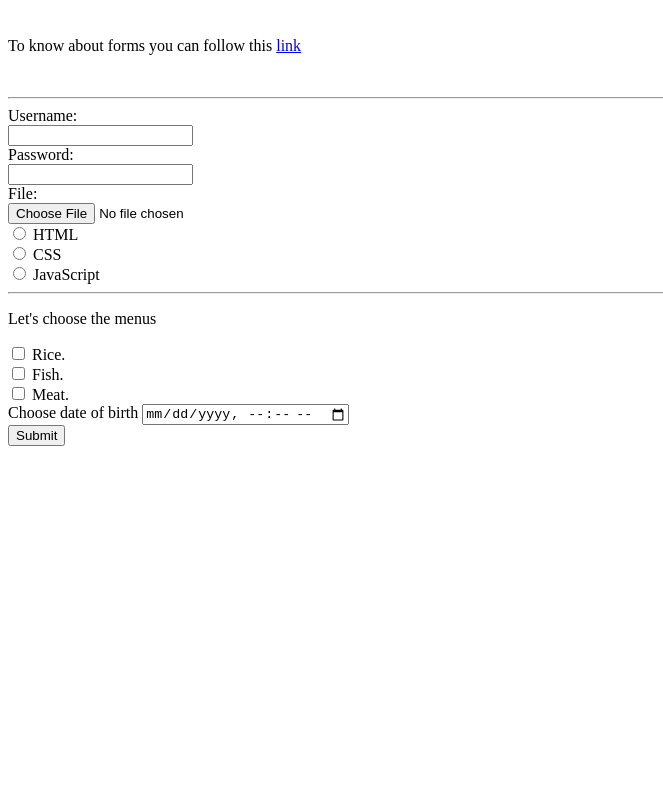
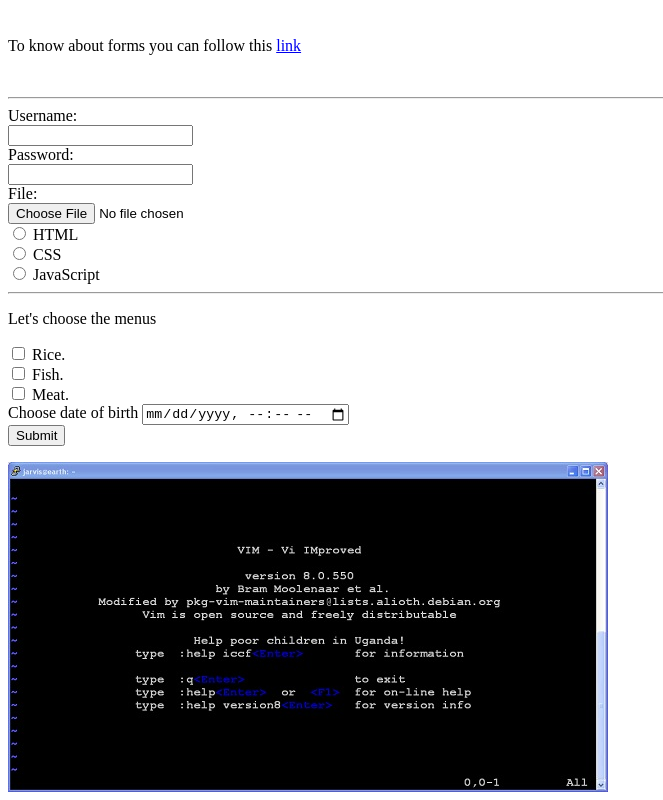
Before and after one commit to MuntasirMac/Test, a plain HTML site: page index.html in a window 1280 px wide. Shown: the part 1694-2494 px from the top of the page, without its empty margins (0-663 px from the left). Before the commit the page ends 2156 px from the top, so only its background shows below. Drawn offline with Linux system fonts and the light colour scheme.

Commit message:
added terminal

```diff
--- a/index.html
+++ b/index.html
@@ -69,6 +69,8 @@
             <button>Submit</button>
         </form>
 
+        <img src="terminal.jpg" alt="terminal">
+
     </body>
 
 </html>
```
Also changed, not shown: terminal.jpg (added).
